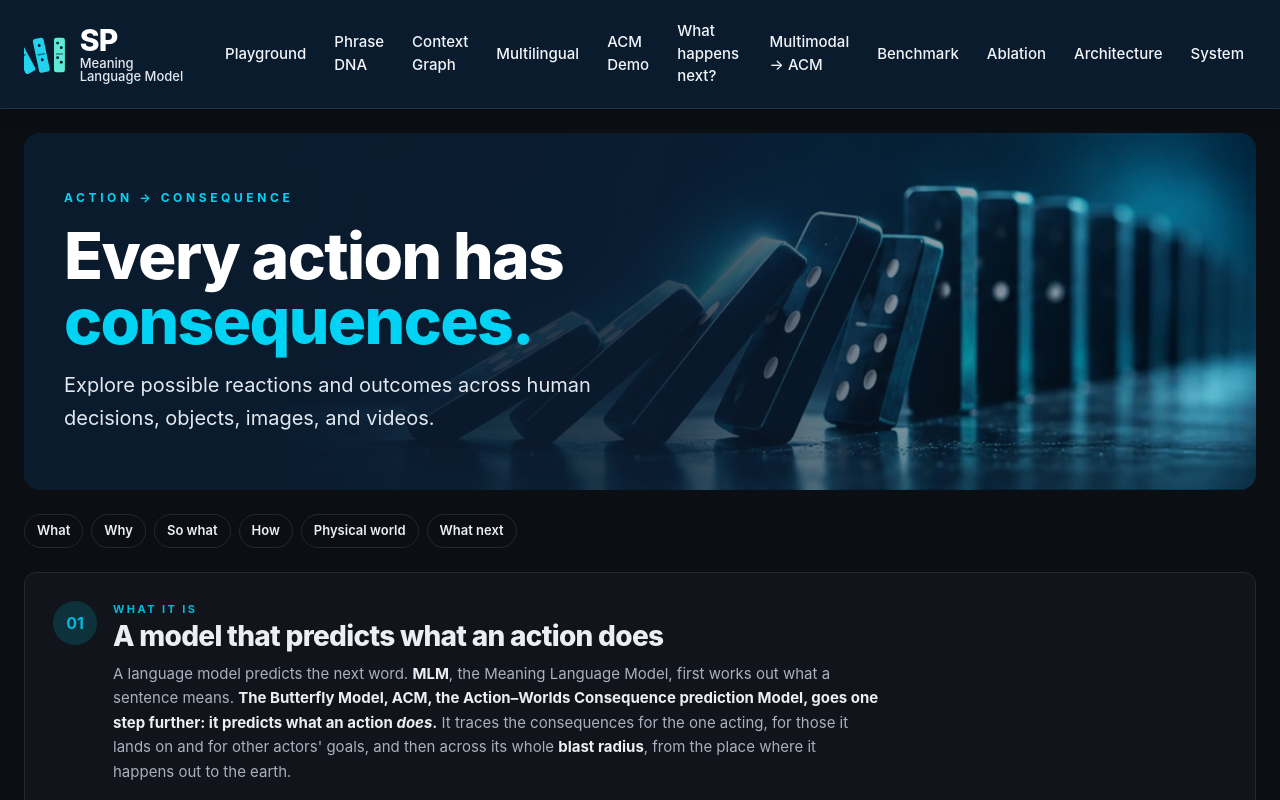
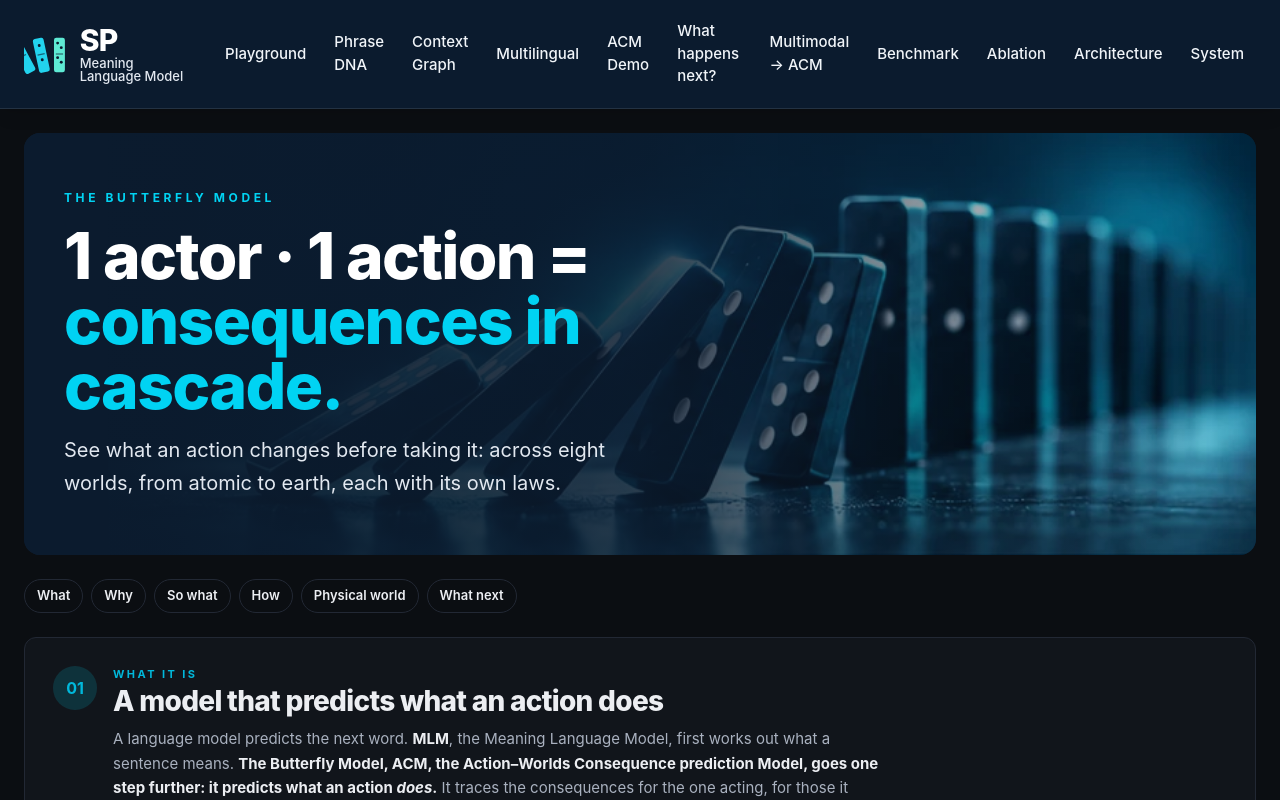
Before and after one commit to Sherlock2019/NPLM-Next-Phrase-language-model-, a Next.js app in the folder web/: page /acm/home in a window 1280 px wide. Shown: the top 800 px of the page. Built offline with nearby package versions, Linux system fonts and the light colour scheme.

Commit message:
Home hero, site description and README: 1 actor, 1 action = consequences in cascade

```diff
--- a/web/src/app/acm/home/page.tsx
+++ b/web/src/app/acm/home/page.tsx
@@ -1,7 +1,7 @@
 "use client";
 
 /**
- * ACM home: "Every action has consequences." A hero, the researcher intro (<ResearchIntro />:
+ * ACM home: "1 actor · 1 action = consequences in cascade." A hero, the researcher intro (<ResearchIntro />:
  * what · why · so what · how · Unreal Engine for the physical world · what next), and four ways in:
  * actions (phrase), object images, object videos, and (concept) objects & human behaviour.
  * Pictures are cropped from the design (public/acm/home-*.webp).
@@ -88,12 +88,12 @@ export default function HomePage() {
           className="absolute inset-y-0 right-0 hidden h-full w-auto max-w-none object-cover md:block" />
         <div aria-hidden className="absolute inset-0 hidden bg-gradient-to-r from-[#0b1b2e] via-[#0b1b2e]/85 to-transparent md:block" />
         <div className="relative flex flex-col gap-4 px-6 py-10 sm:px-10 sm:py-14 md:max-w-[62%]">
-          <p className="text-[12px] font-bold uppercase tracking-[0.3em] text-cyan-400">Action → Consequence</p>
+          <p className="text-[12px] font-bold uppercase tracking-[0.3em] text-cyan-400">The Butterfly Model</p>
           <h1 className="text-[44px] font-extrabold leading-[1.02] tracking-tight sm:text-[64px]">
-            Every action has <span className="text-cyan-400">consequences.</span>
+            1 actor · 1 action = <span className="text-cyan-400">consequences in cascade.</span>
           </h1>
           <p className="max-w-xl text-[17px] leading-relaxed text-slate-200 sm:text-[20px]">
-            Explore possible reactions and outcomes across human decisions, objects, images, and videos.
+            See what an action changes before taking it: across eight worlds, from atomic to earth, each with its own laws.
           </p>
         </div>
       </section>
--- a/web/src/app/layout.tsx
+++ b/web/src/app/layout.tsx
@@ -9,7 +9,7 @@ export const metadata: Metadata =
     ? {
         title: "The Butterfly Model — Action–Worlds Consequence prediction Model (ACM)",
         description:
-          "Every action has consequences: ACM explores possible reactions and outcomes across human decisions, objects, images and videos, built on ACM and the Meaning Language Model.",
+          "1 actor · 1 action = consequences in cascade: ACM predicts what an action changes across eight worlds, each with its own laws, built on the Meaning Language Model.",
       }
     : {
         title: "Meaning Language Model",
```
Also changed, not shown: 1 other file (tests, documents, lock files or other folders).
